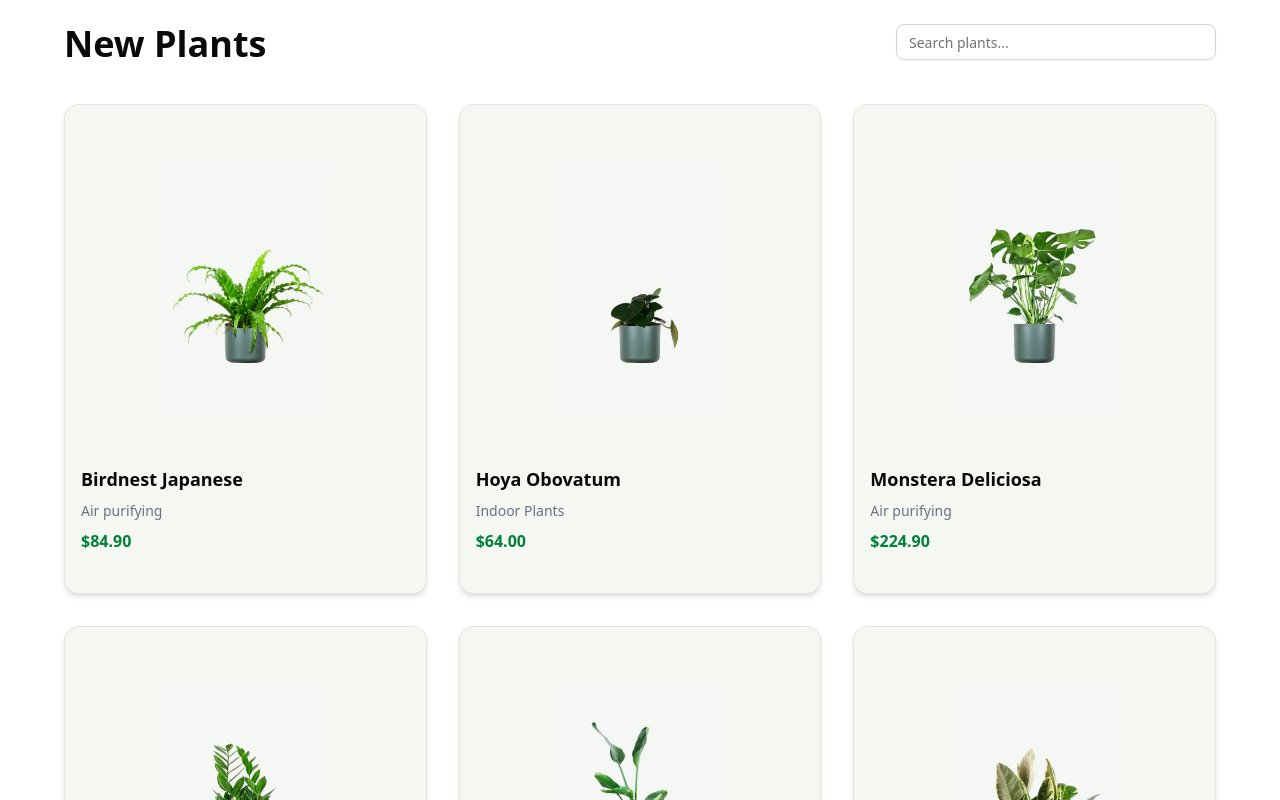
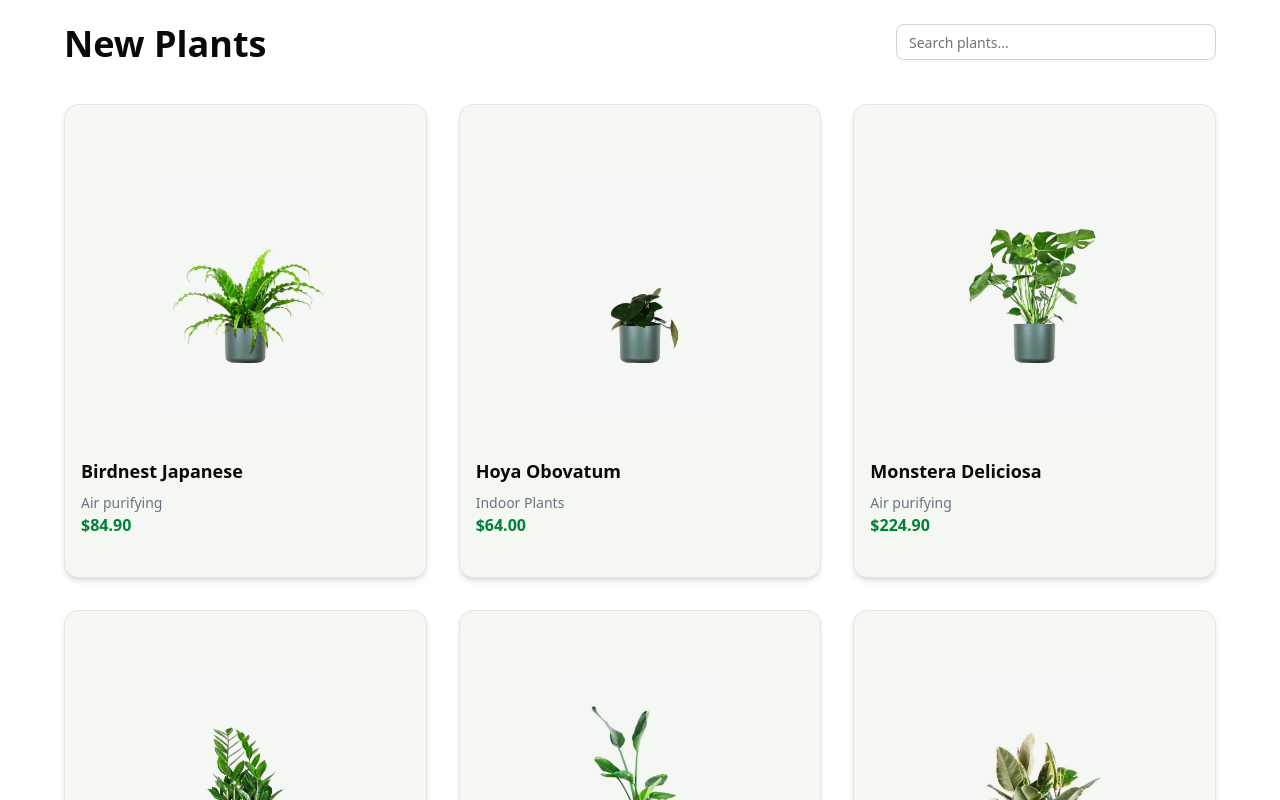
Before and after one commit to anilanazir/Capstone-Project, a React (Vite) app: page / in a window 1280 px wide. Shown: the part 840-1640 px from the top of the page. Built offline with nearby package versions, Linux system fonts and the light colour scheme.

Commit message:
plant page updated

```diff
--- a/src/views/ProductCard.jsx
+++ b/src/views/ProductCard.jsx
@@ -3,18 +3,19 @@ import { ShoppingCart } from "lucide-react";
 import { useDispatch } from "react-redux";
 import { addToCart } from "@/features/cartSlice";
 import { cartUI } from "@/features/cartUi";
+import { Link } from "react-router-dom";
 
 const ProductCard = ({ product }) => {
   const dispatch = useDispatch();
 
-   const handleAddToCart = () => {
+  const handleAddToCart = (e) => {
+    e.stopPropagation();
     dispatch(addToCart(product));
     cartUI.open();
   };
 
   return (
     <Card className="rounded-xl overflow-hidden shadow-md bg-[#f5f7f3] group relative">
-
       <button
         onClick={handleAddToCart}
         className="
@@ -26,6 +27,7 @@ const ProductCard = ({ product }) => {
         <ShoppingCart className="w-5 h-5 text-black" />
       </button>
 
+      <Link to={`/product/${product.id}`} className="block">
         <CardContent className="p-0 bg-[#f5f7f3]">
           <div className="flex items-center justify-center h-80">
             <img
@@ -46,6 +48,7 @@ const ProductCard = ({ product }) => {
             ${product.price.toFixed(2)}
           </p>
         </CardFooter>
+      </Link>
     </Card>
   );
 };
```
Lines whose indentation alone changed are shown as unchanged.
